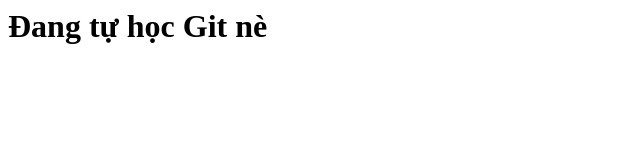
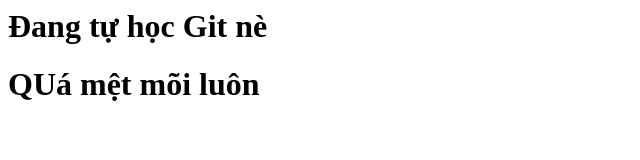
Before and after one commit to LeNguyenDiemQuynh/Study_Git, a plain HTML site: page index.html in a window 1280 px wide. Shown: the whole page, without its empty margins (0-640 px from the left). Drawn offline with Linux system fonts and the light colour scheme.

Commit message:
Update index.html

```diff
--- a/index.html
+++ b/index.html
@@ -1 +1,2 @@
 <h1>Đang tự học Git nè</h1>
+<h1>QUá mệt mõi luôn</h1>
```
